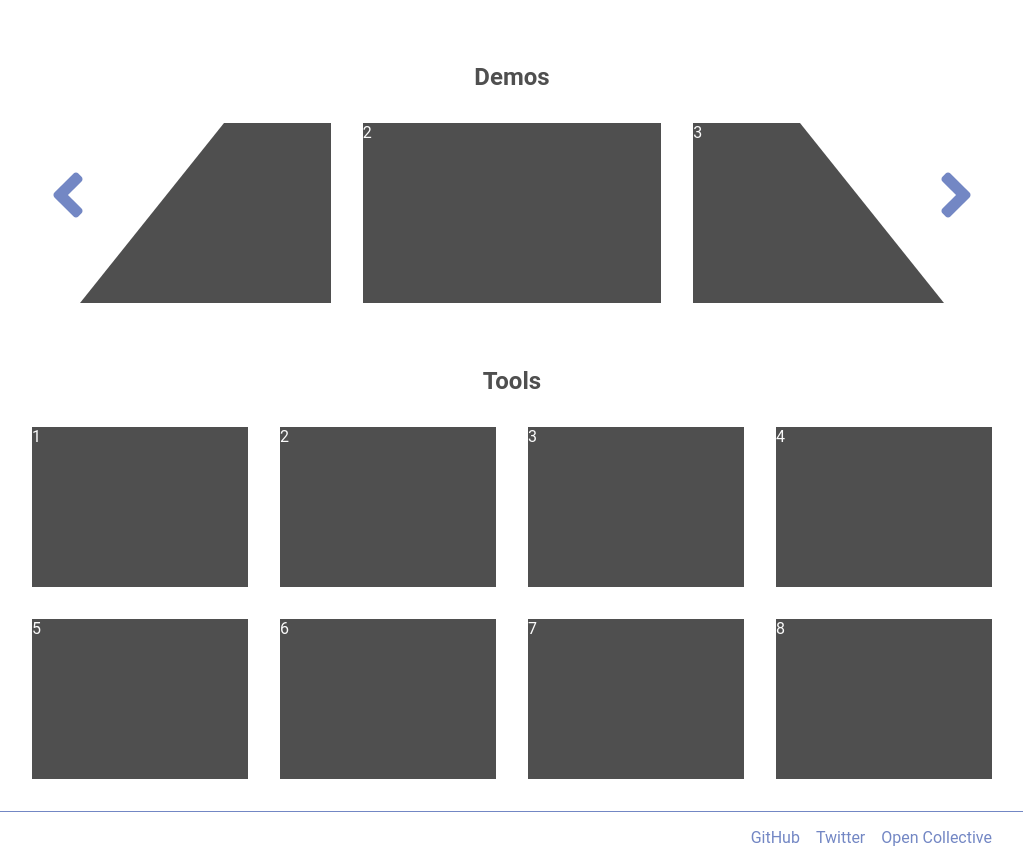
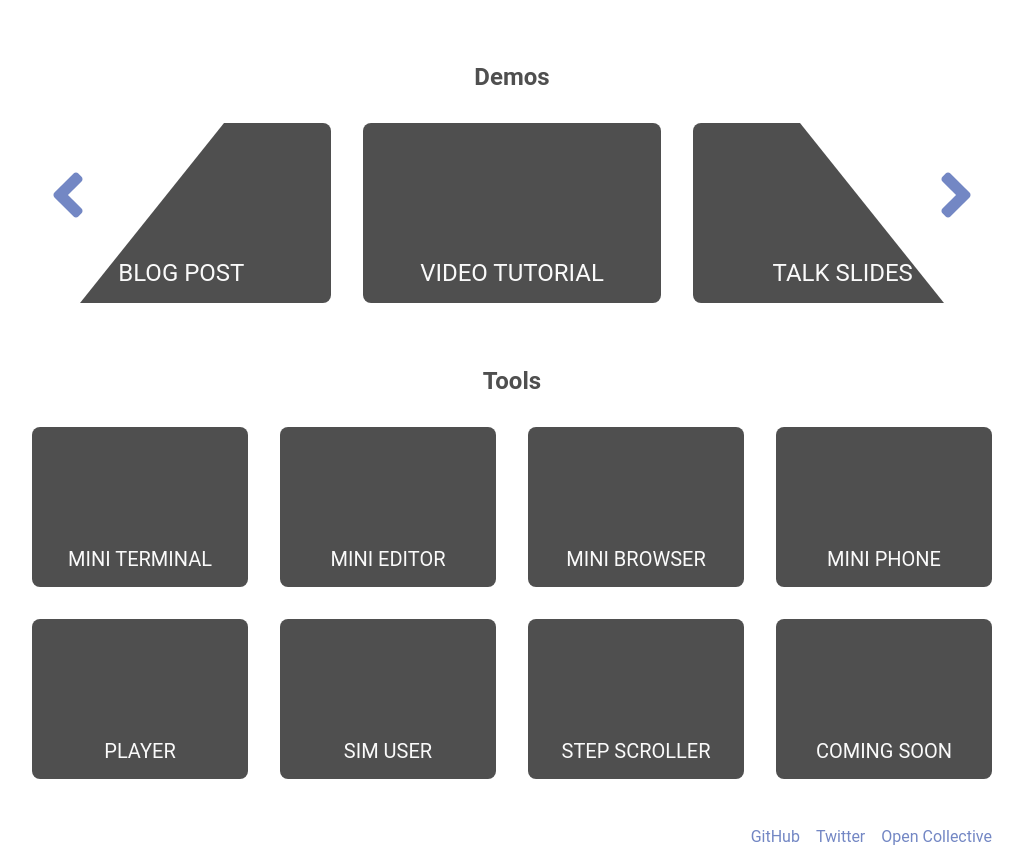
Before and after one commit to code-hike/codehike, a Next.js app: page / in a window 1280 px wide. Shown: the part 489-1352 px from the top of the page, without its empty margins (128-1151 px from the left). Built offline with nearby package versions, Linux system fonts and the light colour scheme.

Commit message:
And more landing

```diff
--- /dev/null
+++ b/src/code-hike-head.js
@@ -0,0 +1,33 @@
+import React from "react";
+import Head from "next/head";
+
+export { CodeHikeHead };
+
+function CodeHikeHead({ title = "Code Hike" }) {
+  return (
+    <Head>
+      <meta charSet="UTF-8" />
+      <meta name="viewport" content="width=device-width, initial-scale=1" />
+      <title>{title}</title>
+      <link
+        rel="icon"
+        type="image/png"
+        sizes="32x32"
+        href="/favicon-32x32.png"
+      />
+      <link
+        rel="icon"
+        type="image/png"
+        sizes="16x16"
+        href="/favicon-16x16.png"
+      />
+      <meta name="twitter:card" content="summary" />
+      <meta property="og:title" content="Code Hike" />
+      <meta property="og:description" content="Marvellous code walkthroughs" />
+      <meta
+        property="og:image"
+        content="https://user-images.githubusercontent.com/1911623/80647122-54014500-8a44-11ea-91d0-0c6684c390b0.png"
+      />
+    </Head>
+  );
+}
--- a/src/landing.js
+++ b/src/landing.js
@@ -2,12 +2,15 @@ import React from "react";
 import s from "./landing.module.css";
 import { CodeHikeLogo } from "./code-hike-logo";
 import { LeftIcon, RightIcon } from "./icons";
+import { CodeHikeHead } from "./code-hike-head";
+import Link from "next/link";
 
 export { LandingPage };
 
 function LandingPage() {
   return (
     <div className={s.main}>
+      <CodeHikeHead />
       <header className={s.header}>
         <CodeHikeLogo className={s.logo} />
         <div className={s.space} />
@@ -27,9 +30,9 @@ function LandingPage() {
         <h2>Demos</h2>
         <div className={s.listContainer}>
           <ul className={s.list}>
-            <li className={s.box}>1</li>
-            <li className={s.box}>2</li>
-            <li className={s.box}>3</li>
+            <li className={s.box}>BLOG POST</li>
+            <li className={s.box}>VIDEO TUTORIAL</li>
+            <li className={s.box}>TALK SLIDES</li>
           </ul>
           <button className={s.prev} aria-label="Previous Demo">
             <LeftIcon />
@@ -42,14 +45,18 @@ function LandingPage() {
       <div className={s.tools}>
         <h2>Tools</h2>
         <ul className={s.list}>
-          <li className={s.box}>1</li>
-          <li className={s.box}>2</li>
-          <li className={s.box}>3</li>
-          <li className={s.box}>4</li>
-          <li className={s.box}>5</li>
-          <li className={s.box}>6</li>
-          <li className={s.box}>7</li>
-          <li className={s.box}>8</li>
+          <li>
+            <Link href="mini-terminal">
+              <a className={s.box}>MINI TERMINAL</a>
+            </Link>
+          </li>
+          <li className={s.box}>MINI EDITOR</li>
+          <li className={s.box}>MINI BROWSER</li>
+          <li className={s.box}>MINI PHONE</li>
+          <li className={s.box}>PLAYER</li>
+          <li className={s.box}>SIM USER</li>
+          <li className={s.box}>STEP SCROLLER</li>
+          <li className={s.box}>COMING SOON</li>
         </ul>
       </div>
       <footer className={s.footer}>
--- a/src/landing.module.css
+++ b/src/landing.module.css
@@ -119,6 +119,13 @@
   color: #fafafa;
   height: 180px;
   width: 298.67px;
+  display: flex;
+  align-items: flex-end;
+  justify-content: center;
+  font-size: 1.5em;
+  padding-bottom: 16px;
+  box-sizing: border-box;
+  border-radius: 8px;
 }
 
 .tools {
@@ -144,10 +151,21 @@
   height: 160px;
   width: 216px;
   margin: 16px 0;
+  display: flex;
+  align-items: flex-end;
+  justify-content: center;
+  font-size: 1.25em;
+  padding-bottom: 16px;
+  box-sizing: border-box;
+  border-radius: 8px;
+}
+
+.tools a:hover {
+  text-decoration: none;
 }
 
 .footer {
-  border-top: 1px solid var(--accent-color);
+  /* border-top: 1px solid var(--accent-color); */
   padding: 16px 32px;
   display: flex;
   justify-content: flex-end;
```
